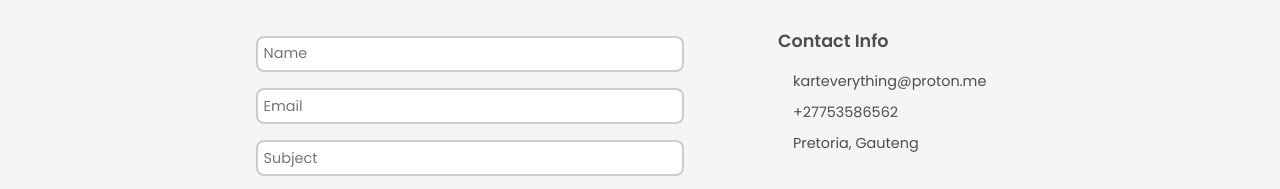
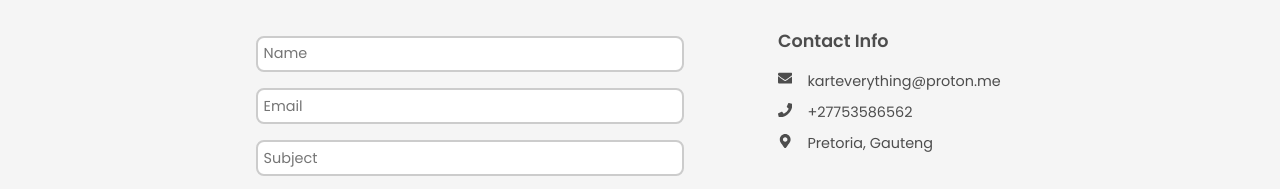
Before and after one commit to karteverything/karteverything2, a Next.js app: page / in a window 1280 px wide. Shown: the part 4421-4610 px from the top of the page. Built offline with nearby package versions, Linux system fonts and the light colour scheme; no server answers; the database is empty.

Commit message:
fix contant info icons

```diff
--- a/app/contact/page.jsx
+++ b/app/contact/page.jsx
@@ -1,4 +1,6 @@
 "use client"; // for useState and client-side form
+
+import { FaEnvelope, FaPhone, FaMapMarkerAlt } from "react-icons/fa";
 
 import { useState } from "react";
 import emailjs from "@emailjs/browser";
@@ -97,9 +99,20 @@ export default function Contact() {
                 {/* right */}
                 <div className="contact-right">
                     <h3>Contact Info</h3>
-                    <p><i className="fa-solid fa-envelope"></i><span>karteverything@proton.me</span></p>
-                    <p><i className="fa-solid fa-phone"></i><span>+27753586562</span></p>
-                    <p><i className="fa-solid fa-location-dot"></i><span>Pretoria, Gauteng</span></p>
+                    <p>
+                        <FaEnvelope />
+                        <span>karteverything@proton.me</span>
+                    </p>
+
+                    <p>
+                        <FaPhone />
+                        <span>+27753586562</span>
+                    </p>
+
+                    <p>
+                        <FaMapMarkerAlt />
+                        <span>Pretoria, Gauteng</span>
+                    </p>
 
                     <div className="social-icons">
                         <h3>Follow Me</h3>
```
